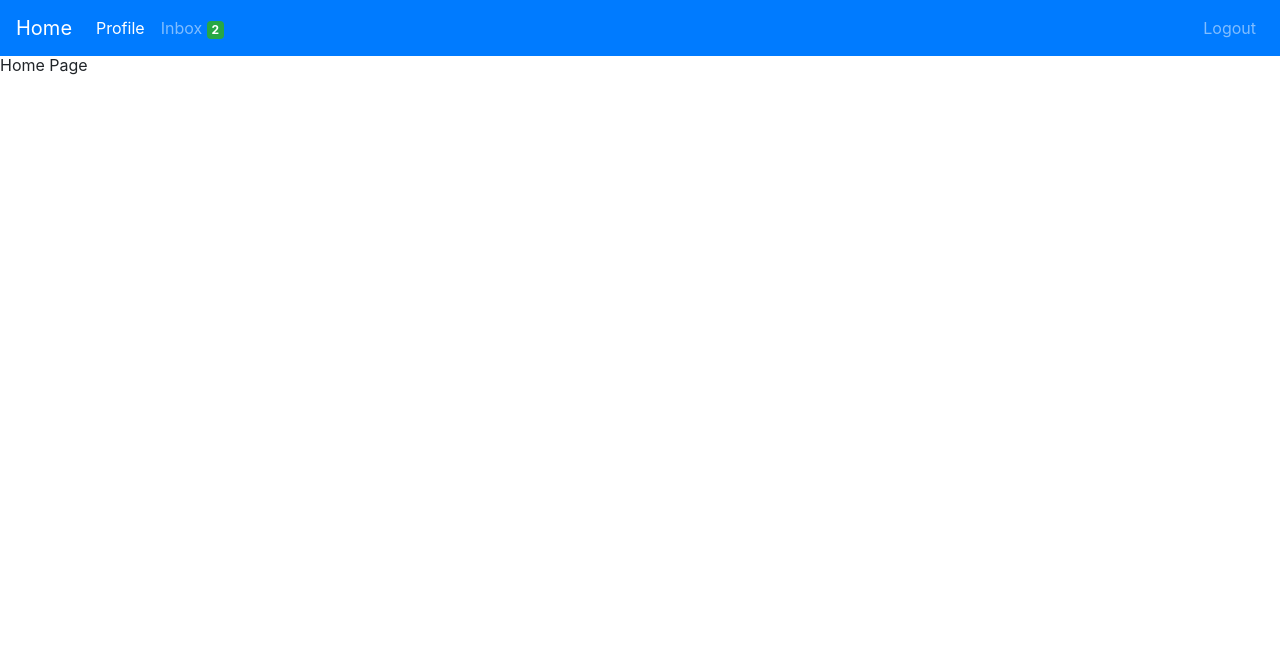
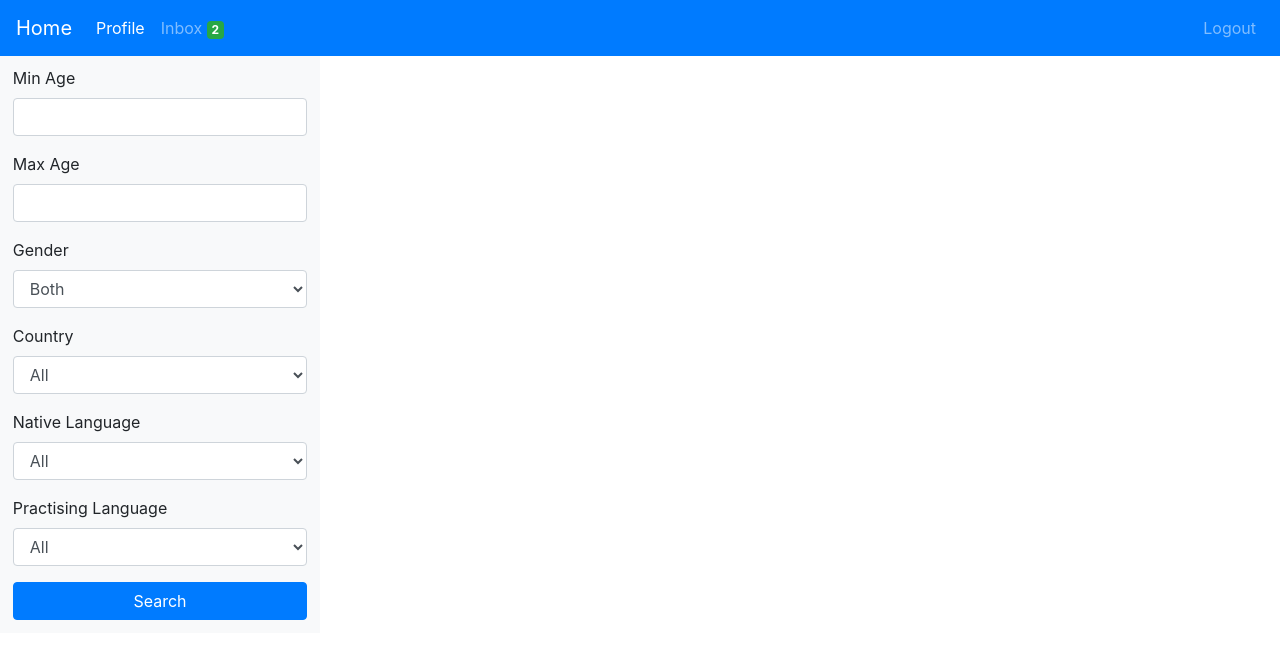
Before and after one commit to MehmetCG/penpal, a Django app: template templates/home.html in a window 1280 px wide. Shown: the top 659 px of the page. Run offline with Django 4.2, Linux system fonts and the light colour scheme; the template is opened without the code that fills it, so the values that code supplies are empty; some libraries are stand-ins or nearby versions.

Commit message:
create home view and template

```diff
--- a/templates/home.html
+++ b/templates/home.html
@@ -3,8 +3,60 @@
 
 {% block head %}
 <title>Home</title>
+<link rel="stylesheet" href="{% static 'css/profile.css' %}">
+<link href="//maxcdn.bootstrapcdn.com/bootstrap/4.0.0/css/bootstrap.min.css" rel="stylesheet" id="bootstrap-css">
 {% endblock %}
 
 {% block content %}
-Home Page
+<div class="col-md-9" id="profiles"  style="float: right; padding: 1%;" >
+</div>
+<div class="col-md-3 bg-light" id="filter" style="float:left; padding:1%; " >
+    <form action="{% url 'home' %}" method="POST">
+        {% csrf_token %}
+        <div class="form-group">
+            <label for="age1">Min Age</label>
+            <input id="age1" name="age1" class="form-control"></input>
+        </div>
+        <div class="form-group">
+            <label for="age2">Max Age</label>
+            <input id="age2" name="age2" class="form-control"></input>
+        </div>
+        <div class="form-group">
+            <label for="gender">Gender</label>
+            <select class="form-control" id="gender" name="gender" >
+                <option selected="selected" >Both</option>
+                <option value="M">Male</option>
+                <option value="F">Female</option>
+            </select>
+        </div>
+        <div class="form-group">
+            <label for="country">Country</label>
+            <select class="form-control" id="country" name="country">
+                <option selected="selected">All</option>
+                {% for country in countries %}
+                <option value="{{ country.0 }}">{{country.1}}</option>
+                {% endfor %}
+            </select>
+        </div>
+        <div class="form-group">
+            <label for="nativeLanguage" >Native Language</label>
+            <select class="form-control" id="nativeLanguage" name="nativeLanguage" >
+                <option selected="selected">All</option>
+                {% for language in languages %}
+                <option value="{{language.0}}">{{language.1}}</option>
+                {% endfor %}
+            </select>
+        </div>
+        <div class="form-group">
+            <label for="practisingLanguage">Practising Language</label>
+            <select class="form-control" id="practisingLanguage" name="practisingLanguage" >
+                <option selected="selected">All</option>
+                {% for language in languages %}
+                <option value="{{language.0}}">{{language.1}}</option>
+                {% endfor %}
+            </select>
+        </div>
+        <button type="submit" class="btn btn-primary btn-block">Search</button>
+    </form>
+</div>
 {% endblock %}
```
Also changed, not shown: pages/views.py (+7 -1 lines).
